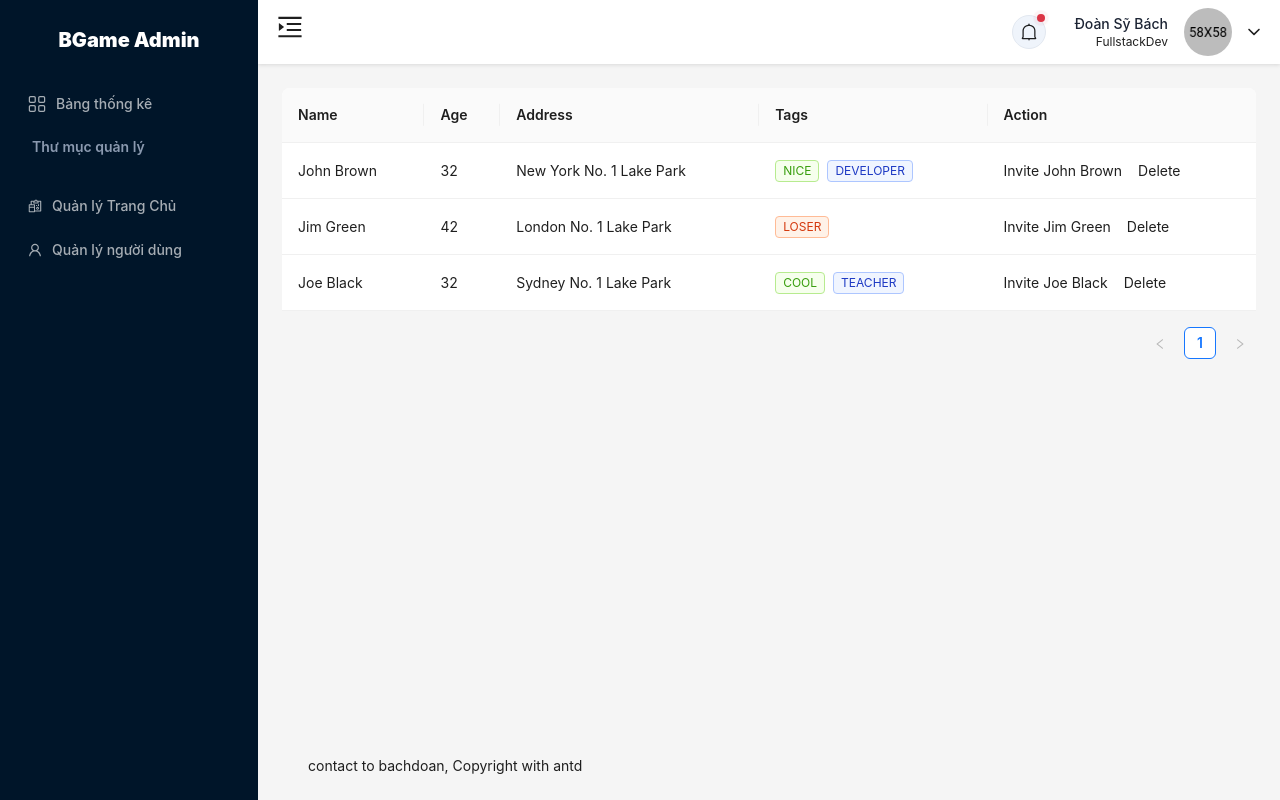
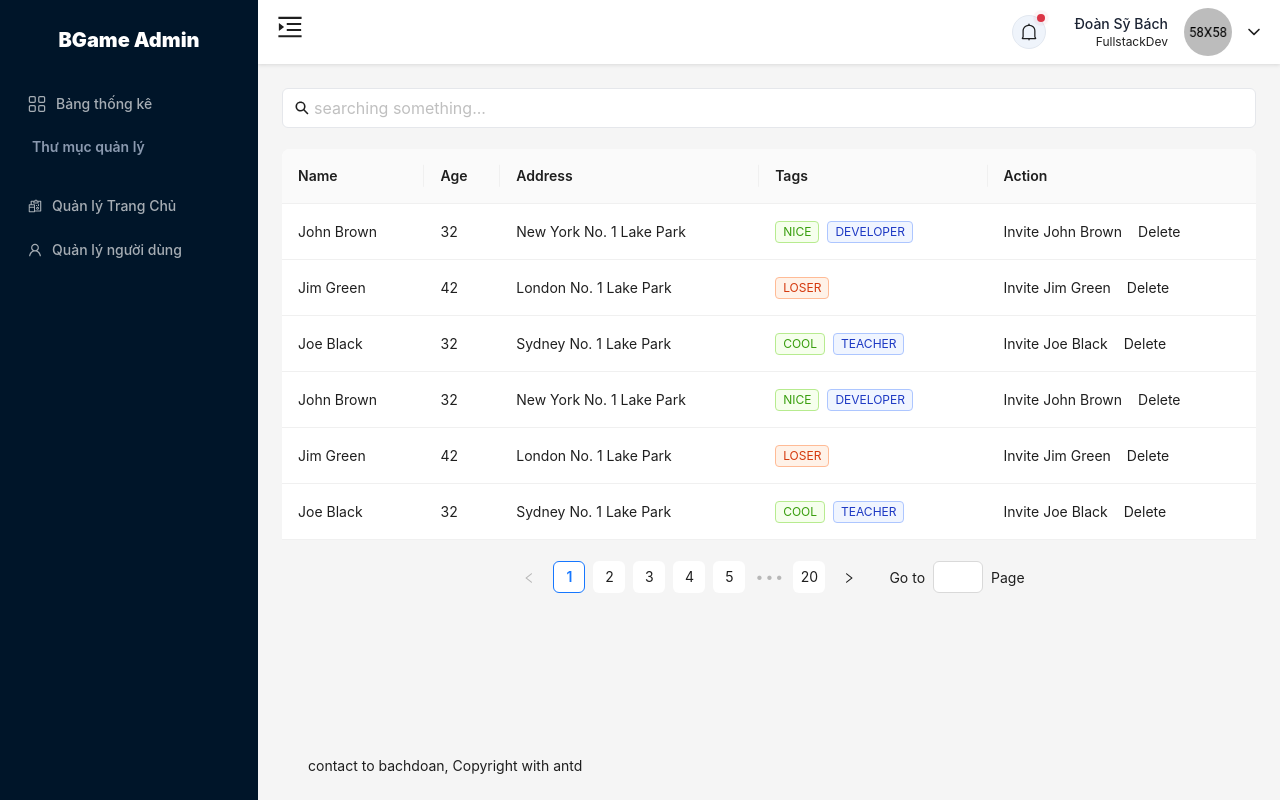
Before and after one commit to motngaynanglen/bgame-fe, a Next.js app: page /admin/users in a window 1280 px wide. Built offline with nearby package versions, Linux system fonts and the light colour scheme; a web font is replaced by a local one.

Commit message:
update dashboard, table search paging

```diff
--- a/package.json
+++ b/package.json
@@ -20,6 +20,7 @@
     "react-icons": "^5.4.0",
     "react-responsive": "^10.0.0",
     "simplebar-react": "^3.2.6",
+    "use-debounce": "^10.0.4",
     "zod": "^3.23.8"
   },
   "devDependencies": {
--- a/src/app/admin/(overview)/page.tsx
+++ b/src/app/admin/(overview)/page.tsx
@@ -1,42 +1,12 @@
-import { Card, Col, Row } from "antd";
+import CardWrapper from "@/src/components/admin/dashboard/Card";
+import { Row } from "antd";
 import Title from "antd/es/typography/Title";
 
 export default function admin() {
     return (
         <>
             <Row gutter={16}>
-                <Col span={6}>
-                    <Card loading={false} bordered={false}>
-                        <div className="number">
-                            <Row align="middle" gutter={[24, 0]}>
-                                <Col xs={18}>
-                                    <span>{"ok"}</span>
-                                    <Title level={3}>
-                                        {"c.title"} <small className={".bnb"}>{"c.persent"}</small>
-                                    </Title>
-                                </Col>
-                                <Col xs={6}>
-                                    <div className="icon-box">{"c.icon"}</div>
-                                </Col>
-                            </Row>
-                        </div>
-                    </Card>
-                </Col>
-                <Col span={6}>
-                    <Card title="Card title" bordered={false}>
-                        Card content
-                    </Card>
-                </Col>
-                <Col span={6}>
-                    <Card title="Card title" bordered={false}>
-                        Card content
-                    </Card>
-                </Col>
-                <Col span={6}>
-                    <Card title="Card title" bordered={false}>
-                        Card content
-                    </Card>
-                </Col>
+                <CardWrapper/>
             </Row>
         </>
     )
--- a/src/app/admin/users/page.tsx
+++ b/src/app/admin/users/page.tsx
@@ -1,7 +1,9 @@
 
 "use client"
 import { InvoicesTableSkeleton, TableSkeleton } from "@/src/components/admin/layout/skeletons";
-import { Space, Table, Tag } from "antd";
+import AntdCustomPagination from "@/src/components/admin/table/pagination";
+import SearchBar from "@/src/components/admin/table/search";
+import { Pagination, Space, Table, Tag } from "antd";
 import type { TableProps } from "antd"
 import { Suspense, useEffect, useState } from "react";
 interface DataType {
@@ -83,6 +85,28 @@ const data: DataType[] = [
         address: 'Sydney No. 1 Lake Park',
         tags: ['cool', 'teacher'],
     },
+    {
+        key: '4',
+        name: 'John Brown',
+        age: 32,
+        address: 'New York No. 1 Lake Park',
+        tags: ['nice', 'developer'],
+    },
+    {
+        key: '5',
+        name: 'Jim Green',
+        age: 42,
+        address: 'London No. 1 Lake Park',
+        tags: ['loser'],
+    },
+    {
+        key: '6',
+        name: 'Joe Black',
+        age: 32,
+        address: 'Sydney No. 1 Lake Park',
+        tags: ['cool', 'teacher'],
+    },
+
 ];
 export default function adminTableUser() {
     const [useData, setData] = useState<DataType[] | undefined>(undefined);
@@ -102,10 +126,16 @@ export default function adminTableUser() {
     }, []);
     return (
         <>
-             {useData === undefined ? (
+            <SearchBar placeholder={"searching something..."} />
+            <br />
+            {useData === undefined ? (
                 <TableSkeleton />
             ) : (
-                <Table<DataType> columns={columns} dataSource={useData} />
+                <>
+                    <Table<DataType> columns={columns} dataSource={useData} pagination={false} />
+                    <br />
+                    <AntdCustomPagination totalPages={20} />
+                </>
             )}
         </>
     )
--- a/src/components/admin/Layout.tsx
+++ b/src/components/admin/Layout.tsx
@@ -20,9 +20,9 @@ export default function DashboardLayout({ children, menu }: { children: React.Re
 	return (
 		<>
 			{/* <!-- ===== Page Wrapper Start ===== --> */}
-			<Layout>
+			<Layout className='min-h-screen'>
 				{/* <!-- ===== Sidebar Start ===== --> */}
-				<Sider className='h-screen' collapsedWidth={0} collapsible collapsed={!showMenu} width={"16.125rem"} trigger={null}>
+				<Sider collapsedWidth={0} collapsible collapsed={!showMenu} width={"16.125rem"} trigger={null}>
 
 					<NavbarVertical sidebarOpen={showMenu}
 						setSidebarOpen={(value: boolean) => setShowMenu(value)}
--- /dev/null
+++ b/src/components/admin/dashboard/Card.tsx
@@ -0,0 +1,129 @@
+import { Card, Col, Row } from 'antd';
+import Title from 'antd/es/typography/Title';
+import { AiFillProfile } from 'react-icons/ai';
+//   import { fetchCardData } from '@/app/lib/data';
+interface dashboardCardType {
+    field: string,
+    data: {
+        today: string,
+        title: string,
+        persent: string,
+        bnb: "text-green-600" | "text-red-600"
+    }
+}
+type iconType = "Sales" | "Clients" | "Orders" | "Users";
+const count: dashboardCardType[] = [
+    {
+        field: "Sales",
+        data: {
+            today: "Today’s Sales",
+            title: "$53,000",
+            persent: "+30%",
+            bnb: "text-green-600",
+        },
+    },
+    {
+        field: "Users",
+        data: {
+            today: "Today’s Users",
+            title: "3,200",
+            persent: "+20%",
+            bnb: "text-green-600",
+        },
+    },
+    {
+        field: "Clients",
+        data: {
+            today: "New Clients",
+            title: "+1,200",
+            persent: "-20%",
+            bnb: "text-red-600",
+        },
+    },
+    {
+        field: "Orders",
+        data: {
+            today: "New Orders",
+            title: "$13,200",
+            persent: "10%",
+            bnb: "text-green-600",
+        },
+    },
+];
+const iconMap = {
+    Sales: <AiFillProfile fontSize={50}/>,
+    Users: <AiFillProfile fontSize={50}/>,
+    Clients: <AiFillProfile fontSize={50}/>,
+    Orders: <AiFillProfile fontSize={50}/>,
+};
+
+export default async function CardWrapper() {
+
+
+    // const {
+    //     totalOrder,
+    //     numberOfCustomers,
+    //     totalPartner,
+    //     totalPetCenter,
+    // }: {
+    //     totalOrder: number,
+    //     numberOfCustomers: number,
+    //     totalPartner: number,
+    //     totalPetCenter: number,
+    // } = await fletchCardData();
+    // async function fletchCardData() {
+    //     if (sessionToken !== undefined) {
+    //         try {
+    //             const response = await adminDashboardApiRequest.getAdminCardData(sessionToken);
+    //             const card = response.payload.data;
+    //             return {
+    //                 totalOrder: card.invoices ?? 0,
+    //                 numberOfCustomers: card.users ?? 0,
+    //                 totalPartner: card.partners ?? 0,
+    //                 totalPetCenter: card.careCenters ?? 0
+    //             }
+    //         } catch (error) {
+    //             console.log(error);
+    //         }
+    //     }
+    //     return { totalOrder: 0, numberOfCustomers: 0, totalPartner: 0, totalPetCenter: 0 };
+
+    // }
+    return (
+        <>
+            {/* NOTE: comment in this code when you get to this point in the course */}
+            {count.map((data) => (
+                <AntdCustomCard key={data.field} value={data} type="Users" />
+            ))}
+        </>
+    );
+}
+
+export function AntdCustomCard({
+    value,
+    type,
+}: {
+    value: dashboardCardType
+    type: iconType
+}) {
+    const Icon = iconMap[type]
+    return (
+        <Col span={6}>
+            <Card loading={false} bordered={false}>
+                <div className="number">
+                    <Row align="middle" gutter={[24, 0]}>
+                        <Col xs={18}>
+                            <span>{value.field}</span>
+                            <Title level={3}>
+                                {value.data.title} <small className={value.data.bnb}>{value.data.persent}</small>
+                            </Title>
+                        </Col>
+                        <Col xs={6}>
+                            <div className="icon-box">{Icon}</div>
+                        </Col>
+                    </Row>
+                </div>
+            </Card>
+        </Col>
+    );
+}
--- /dev/null
+++ b/src/components/admin/table/pagination.tsx
@@ -0,0 +1,42 @@
+'use client';
+
+import clsx from 'clsx';
+import Link from 'next/link';
+import { generatePagination } from '@/src/lib/utils';
+import { usePathname, useRouter, useSearchParams } from 'next/navigation';
+import { FaArrowLeft, FaArrowRight } from 'react-icons/fa';
+import { Pagination } from 'antd';
+//config pagesize fo
+
+
+export default function AntdCustomPagination({ totalPages, pageSize = 10 }: { totalPages: number; pageSize?: number }) {
+  const router = useRouter();
+  const pathname = usePathname();
+  const searchParams = useSearchParams();
+  const currentPage = Number(searchParams.get('page')) || 1;
+
+  const createPageURL = (pageNumber: number | string) => {
+    const params = new URLSearchParams(searchParams);
+    params.set('page', pageNumber.toString());
+    return `${pathname}?${params.toString()}`;
+  };
+
+  const handlePaginationChange = (page: number) => {
+    console.log(pageSize)
+    router.push(createPageURL(page));
+  }
+  // const allPages = generatePagination(currentPage, totalPages);
+
+  return (
+    <>
+      <Pagination
+        align='center'
+        showQuickJumper={true}
+        showSizeChanger={false}
+        defaultCurrent={1}
+        current={currentPage}
+        pageSize={pageSize} total={totalPages * pageSize}
+        onChange={(page) => handlePaginationChange(page)} />
+    </>
+  );
+}
--- /dev/null
+++ b/src/components/admin/table/search.tsx
@@ -0,0 +1,52 @@
+'use client';
+
+import { Input } from 'antd';
+import { useSearchParams, usePathname, useRouter } from 'next/navigation';
+import { IoSearchSharp } from 'react-icons/io5';
+import { useDebouncedCallback } from 'use-debounce';
+
+export default function Search({ placeholder }: { placeholder: string }) {
+  const searchParams = useSearchParams();
+  const pathname = usePathname();
+  const { replace } = useRouter();
+  // function handleSearch(term: string) {
+  //     //code này mỗi lần nhận 1 kí tự sẽ tự động query 1 lần -> tốn tài nguyên
+  //     console.log(term);
+  //     const params = new URLSearchParams(searchParams);
+  //     if (term) {
+  //       params.set('query', term);
+  //     } else {
+  //       params.delete('query');
+  //     }
+  //     replace(`${pathname}?${params.toString()}`);
+  // }
+  const handleSearch = useDebouncedCallback((term) => {
+    //Code này cho delay 300ms khi nhập và có thư viện debounced hỗ trọ... nên dùng!
+    console.log(term);
+    const params = new URLSearchParams(searchParams);
+    params.set('page', '1');
+    if (term) {
+      params.set('query', term);
+    } else {
+      params.delete('query');
+    }
+    replace(`${pathname}?${params.toString()}`);
+  }, 300);
+  return (
+    <div className="relative flex flex-1 flex-shrink-0">
+      <label htmlFor="search" className="sr-only">
+        Search
+      </label>
+      <Input
+        className=" rounded-md border border-gray-200 outline-2 placeholder:text-gray-500"
+        placeholder={placeholder}
+        onChange={(e) => {
+          handleSearch(e.target.value);
+        }}
+        size='large'
+        defaultValue={searchParams.get('query')?.toString()}
+        prefix={<IoSearchSharp />}
+      />
+    </div>
+  );
+}
```
Also changed, not shown: src/components/admin/layout/NavbarVertical/index.tsx (indentation only), 1 other file (tests, documents, lock files or other folders).
